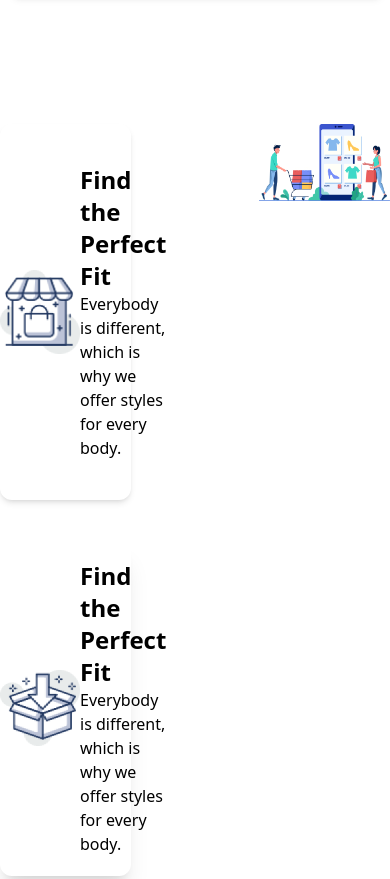
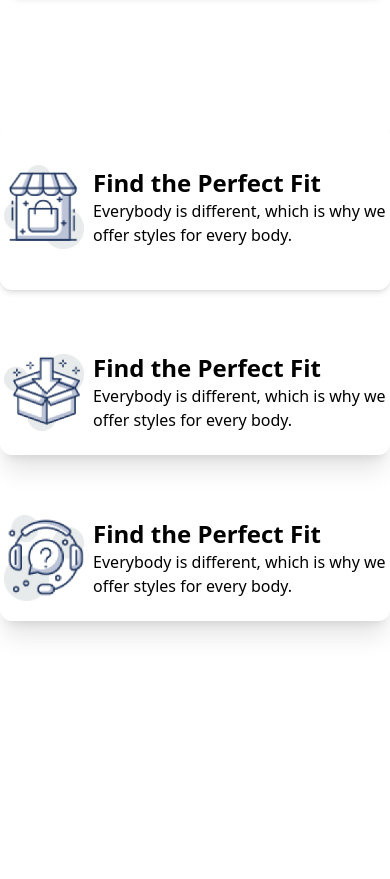
Before and after one commit to MehediHasan4321/Penguin-Fashion, a plain HTML site: page index.html in a window 390 px wide. Shown: the part 4440-5319 px from the top of the page. Drawn offline with nearby package versions, Linux system fonts and the light colour scheme.

Commit message:
responsive for mobile divece

```diff
--- a/index.html
+++ b/index.html
@@ -116,7 +116,7 @@
             </div>
         </section>
         <section class=" container mx-auto mt-32">
-            <div class=" grid grid-cols-2 gap-32">
+            <div class=" grid sm:grid-cols-1 md:grid-cols-2 gap-32">
                 <div class=" grid grid-rows-4 space-y-10">
                     <div class=" flex justify-around items-center shadow-md rounded-xl py-5">
                         <img class=" w-20" src="images/house.png" alt="">
```
